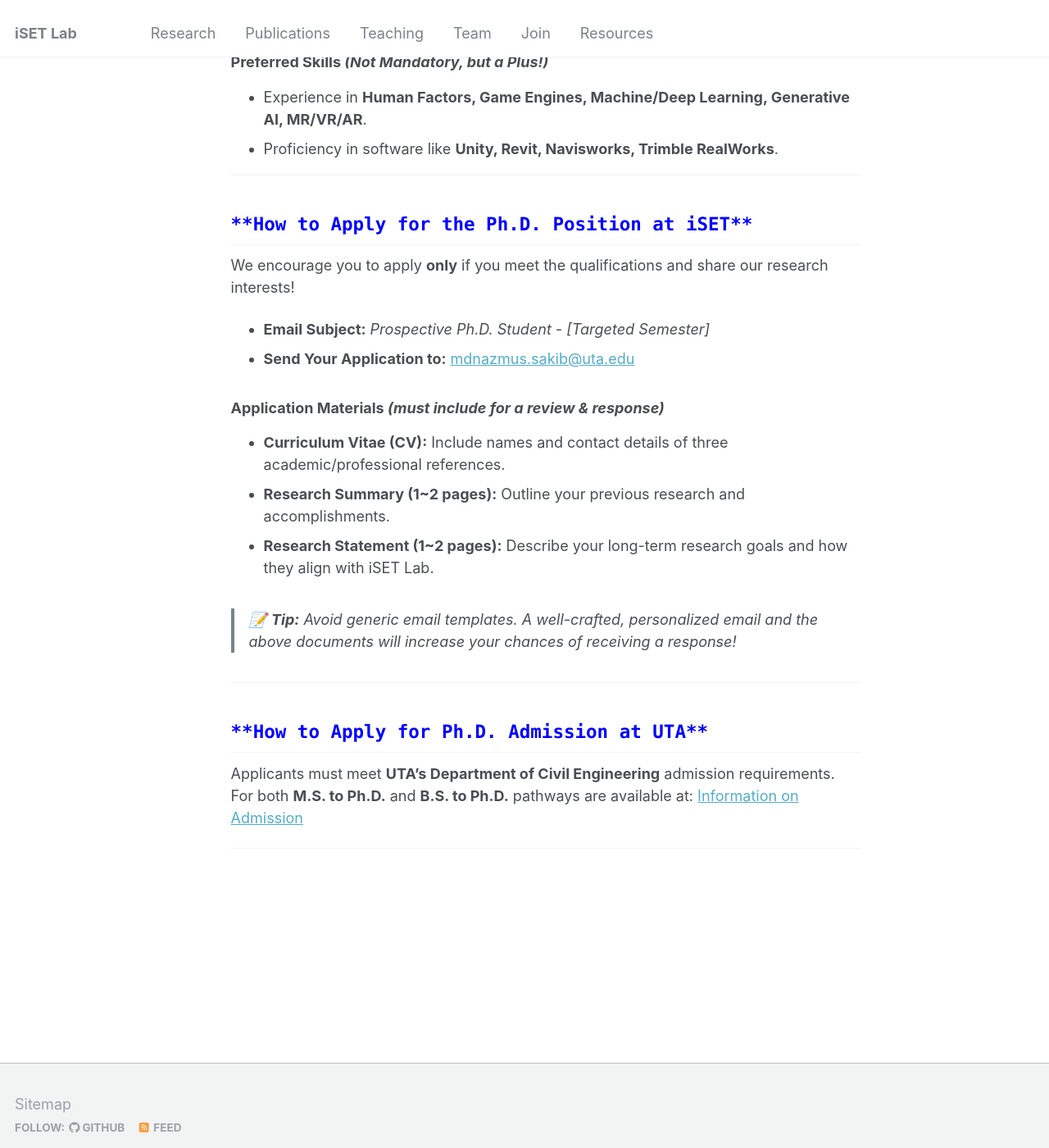
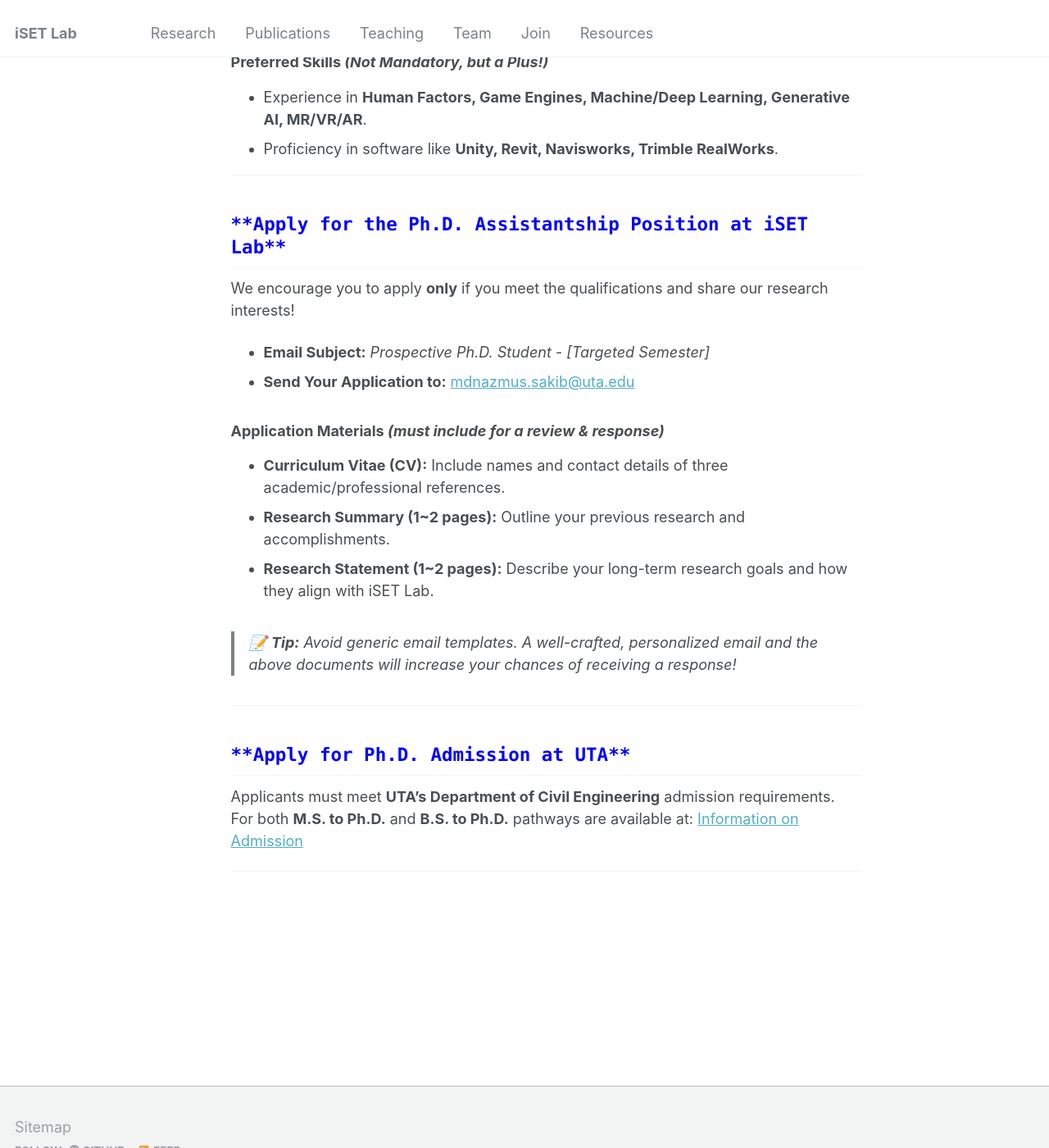
Before and after one commit to iSET-LAB/iSET-LAB.github.io, a Jekyll site: the page built from _pages/join.md, in a window 1280 px wide and 1400 px high, scrolled down 1076 px. Shown: the whole window at 82% size. Built offline with Jekyll 4.4.1, drawn with Linux system fonts in a browser that asks for light colours.

Commit message:
Update join.md

```diff
--- a/_pages/join.md
+++ b/_pages/join.md
@@ -38,7 +38,7 @@ Ph.D. students will engage in cutting-edge research at the intersection of civil
 
 ---
 
-## <code style="color : blue">**How to Apply for the Ph.D. Position at iSET**</code>
+## <code style="color : blue">**Apply for the Ph.D. Assistantship Position at iSET Lab**</code>
 We encourage you to apply **only** if you meet the qualifications and share our research interests!
 - **Email Subject:** *Prospective Ph.D. Student - [Targeted Semester]* <br>
 - **Send Your Application to:** [mdnazmus.sakib@uta.edu](mailto:mdnazmus.sakib@uta.edu)
@@ -52,7 +52,7 @@ We encourage you to apply **only** if you meet the qualifications and share our
 
 ---
 
-## <code style="color : blue">**How to Apply for Ph.D. Admission at UTA**</code>
+## <code style="color : blue">**Apply for Ph.D. Admission at UTA**</code>
 Applicants must meet **UTA’s Department of Civil Engineering** admission requirements. For both **M.S. to Ph.D.** and **B.S. to Ph.D.** pathways are available at: [Information on Admission](https://catalog.uta.edu/engineering/civil/graduate/#doctoraltext)
 
 ---
```
